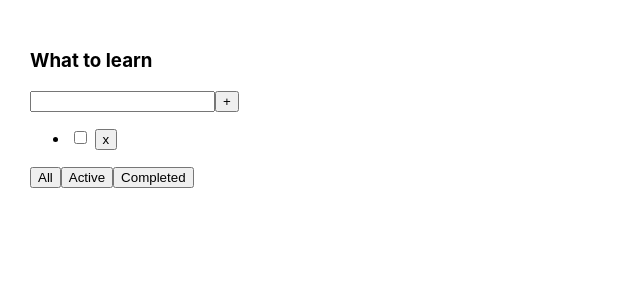
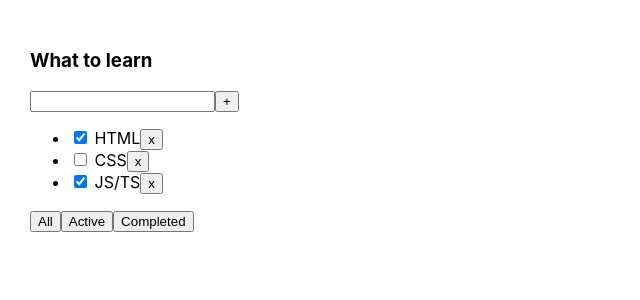
Before and after one commit to Grisha0404/NewTodolist, a React (Create React App) app: page / in a window 1280 px wide. Shown: the top 300 px of the page, without its empty margins (0-640 px from the left). Built offline with nearby package versions, Linux system fonts and the light colour scheme.

Commit message:
Update TaskList.tsx

```diff
--- a/src/TaskList.tsx
+++ b/src/TaskList.tsx
@@ -15,7 +15,7 @@ const TaskList = (props: TaskListType) => {
     return (
         <div>
             <ul>
-                <Task task={props.tasks} removeTask={props.removeTask}/>
+                {props.tasks.map(task => <Task key={task.id} {...task} removeTask={props.removeTask} />)}
             </ul>
             <ControlButtons changeFilter={props.changeFilter}/>
         </div>
```
